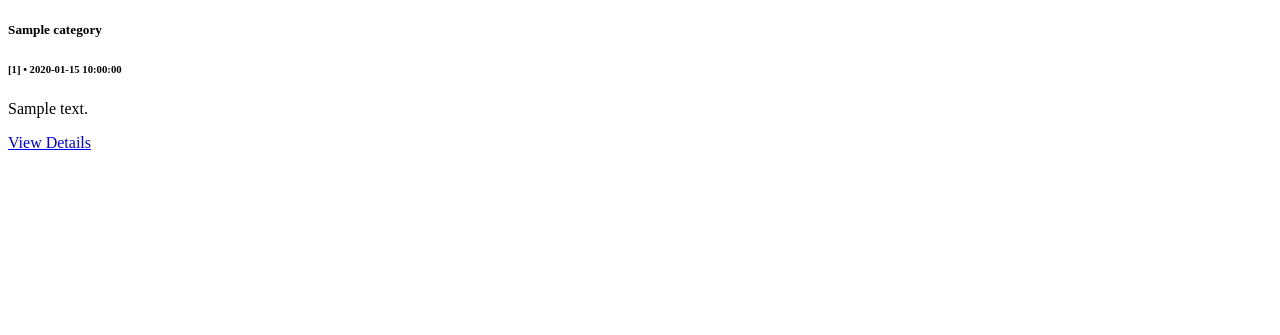
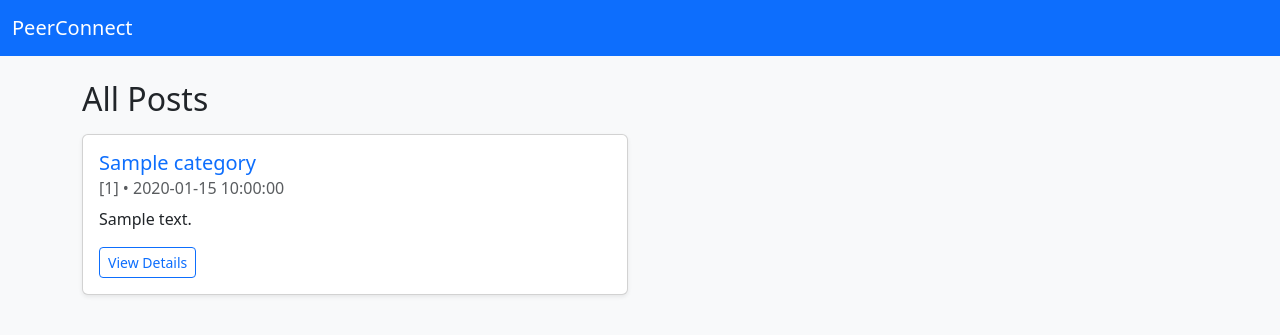
Before and after one commit to nerocladiaus/chat-dashboard, a Flask app: template templates/index.html in a window 1280 px wide. Shown: the top 335 px of the page. Run offline with Flask 3, Linux system fonts and the light colour scheme; the template is opened without the code that fills it: most values are stand-ins (such as "Sample title", 1, 10 or a date in 2020); some libraries are stand-ins or nearby versions.

Commit message:
Update index.html

```diff
--- a/templates/index.html
+++ b/templates/index.html
@@ -1,52 +1,83 @@
-<!doctype html>
+<!DOCTYPE html>
 <html lang="en">
 <head>
-    <!-- … your head tags … -->
-    <script src="https://cdn.socket.io/4.5.1/socket.io.min.js"></script>
+  <meta charset="UTF-8">
+  <meta name="viewport" content="width=device-width, initial-scale=1">
+  <title>PeerConnect – Posts</title>
+  <link
+    href="https://cdn.jsdelivr.net/npm/bootstrap@5.3.0/dist/css/bootstrap.min.css"
+    rel="stylesheet">
 </head>
-  <body>
-    <!-- … your navbar + container … -->
+<body class="bg-light">
+  <nav class="navbar navbar-expand-lg navbar-dark bg-primary">
+    <div class="container-fluid">
+      <a class="navbar-brand" href="/">PeerConnect</a>
+    </div>
+  </nav>
+
+  <div class="container my-4">
+    <h2 class="mb-3">All Posts</h2>
+
     <div id="posts" class="row row-cols-1 row-cols-md-2 g-4">
+      {% if posts %}
         {% for p in posts %}
-      <div class="col" id="post-{{p.id}}">
+        <div class="col" id="post-{{ p.id }}">
           <div class="card h-100 shadow-sm">
             <div class="card-body">
               <h5 class="card-title text-primary">{{ p.category }}</h5>
-            <h6 class="card-subtitle mb-2 text-muted">[{{ p.kiosk_id }}] &bull; {{ p.timestamp }}</h6>
-            <p class="card-text">{{ p.content[:100] }}{% if p.content|length>100 %}…{% endif %}</p>
-            <a href="/post/{{ p.id }}" class="btn btn-outline-primary btn-sm">View Details</a>
+              <h6 class="card-subtitle mb-2 text-muted">
+                [{{ p.kiosk_id }}] • {{ p.timestamp }}
+              </h6>
+              <p class="card-text">
+                {{ p.content[:100] }}{% if p.content|length > 100 %}...{% endif %}
+              </p>
+              <a href="/post/{{ p.id }}"
+                 class="btn btn-outline-primary btn-sm">
+                View Details
+              </a>
             </div>
           </div>
         </div>
         {% endfor %}
+      {% else %}
+        <div class="col-12">
+          <p class="text-muted">No posts yet.</p>
+        </div>
+      {% endif %}
+    </div>
   </div>
 
+  <script src="https://cdn.jsdelivr.net/npm/bootstrap@5.3.0/dist/js/bootstrap.bundle.min.js"></script>
+  <script src="https://cdn.socket.io/4.5.1/socket.io.min.js"></script>
   <script>
-      const socket = io();  // auto-connects to same host:port
+    const socket = io();  // connect back to Flask-SocketIO
 
-      socket.on('new_post', post => {
-        // build the new card’s HTML
+    socket.on('new_post', p => {
+      console.log('new_post', p);
+      // skip if we already have this ID
+      if (document.getElementById('post-'+p.id)) return;
+
       const col = document.createElement('div');
       col.className = 'col';
-        col.id = 'post-' + post.id;
+      col.id = 'post-' + p.id;
       col.innerHTML = `
         <div class="card h-100 shadow-sm">
           <div class="card-body">
-              <h5 class="card-title text-primary">${post.category}</h5>
+            <h5 class="card-title text-primary">${p.category}</h5>
             <h6 class="card-subtitle mb-2 text-muted">
-                [${post.kiosk_id}] &bull; ${post.timestamp}
+              [${p.kiosk_id}] • ${p.timestamp}
             </h6>
             <p class="card-text">
-                ${post.content.length>100
-                   ? post.content.slice(0,100) + '…'
-                   : post.content}
+              ${p.content.length > 100
+                ? p.content.slice(0,100) + '…'
+                : p.content
+              }
             </p>
-              <a href="/post/${post.id}"
-                 class="btn btn-outline-primary btn-sm">View Details</a>
+            <a href="/post/${p.id}" class="btn btn-outline-primary btn-sm">
+              View Details
+            </a>
           </div>
         </div>`;
-
-        // prepend to the grid
       document.getElementById('posts').prepend(col);
     });
   </script>
```
Lines whose indentation alone changed are shown as unchanged.
